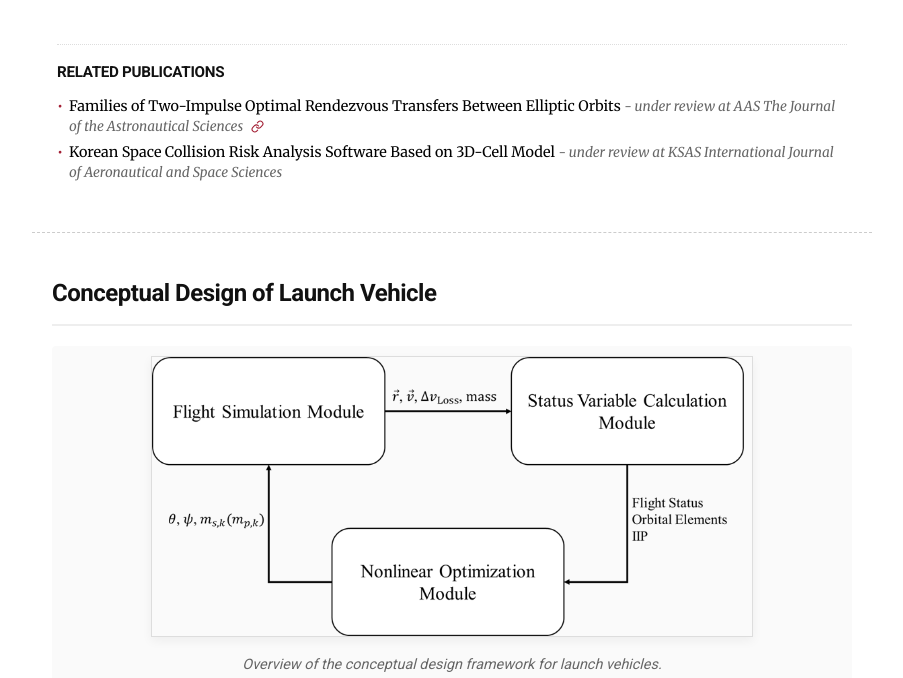
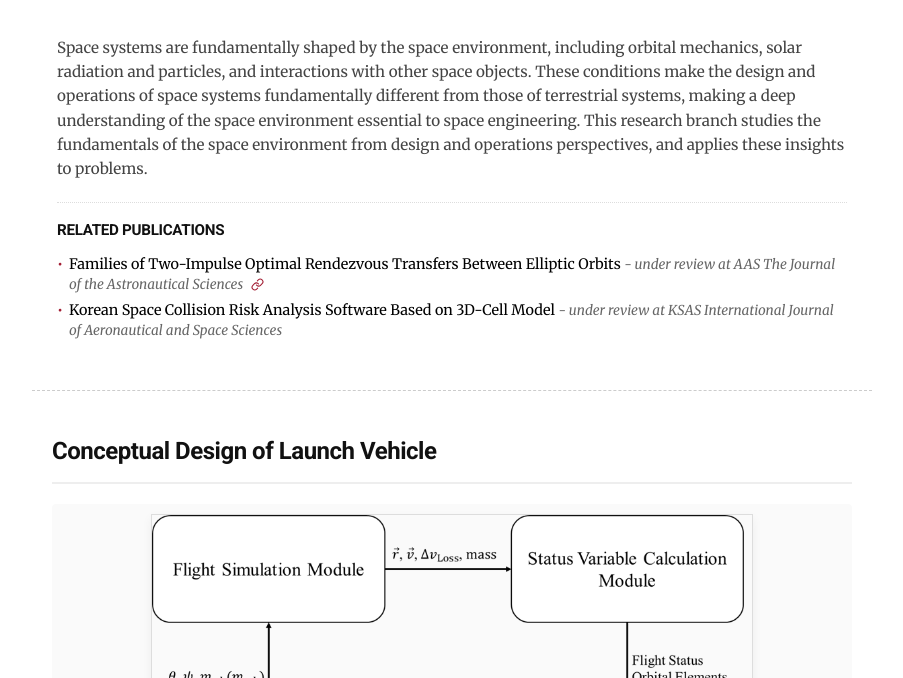
Before and after one commit to jaewoo-space/jaewoo-space.github.io, a Jekyll site: the page built from research.md, in a window 1280 px wide and 900 px high, scrolled down 3864 px, cut to the strip 222-900 px from the top of the window. Shown: the whole strip, without its empty margins (188-1091 px from the left). Built offline with Jekyll 4.4.1, drawn with Linux system fonts in a browser that asks for light colours.

Commit message:
update260614

```diff
--- a/_data/research.yml
+++ b/_data/research.yml
@@ -28,7 +28,7 @@
 - title: "Fundamentals of Space Environment from Design & Operations Perspectives"
   image: "/assets/video/research_astrodynamics.mp4"
   caption: "Rendezvous transfers between elliptic orbits with porkchop plot and its lift to 3D space."
-  description: ""
+  description: "Space systems are fundamentally shaped by the space environment, including orbital mechanics, solar radiation and particles, and interactions with other space objects. These conditions make the design and operations of space systems fundamentally different from those of terrestrial systems, making a deep understanding of the space environment essential to space engineering. This research branch studies the fundamentals of the space environment from design and operations perspectives, and applies these insights to problems."
   related_papers:
     - "Families of Two-Impulse Optimal Rendezvous Transfers Between Elliptic Orbits"
     - "Korean Space Collision Risk Analysis Software Based on 3D-Cell Model"
```
